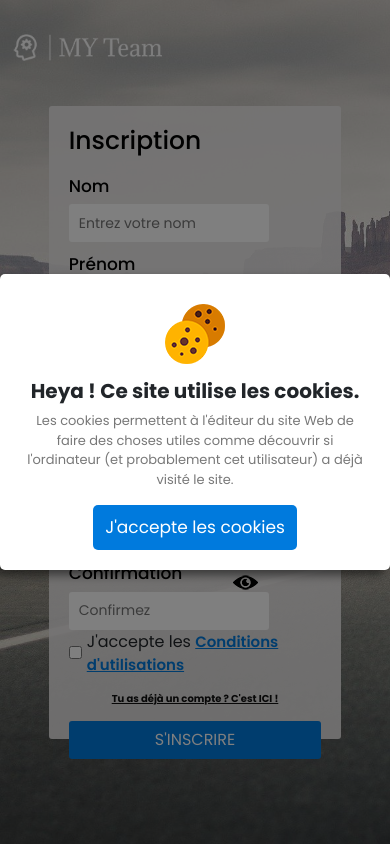
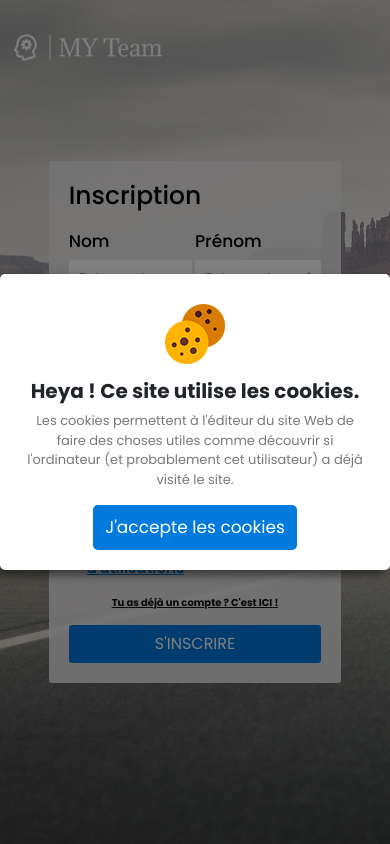
Before and after one commit to Romm1002/myteam, a PHP site: page /pages/inscription.php in a window 390 px wide. Run offline with PHP 8.4, Linux system fonts and the light colour scheme; some libraries are stand-ins or nearby versions.

Commit message:
V 1.3 (styles)

```diff
--- a/modeles/Messagerie.php
+++ b/modeles/Messagerie.php
@@ -92,16 +92,16 @@ class Messagerie extends Modele{
         }
     }
 
-    /**
-     * Set the value of idUtilisateur
-     *
-     * @return  self
-     */
-    public function setIdUtilisateur($idUtilisateur)
-    {
-        $this->idUtilisateur = $idUtilisateur;
+    // /**
+    //  * Set the value of idUtilisateur
+    //  *
+    //  * @return  self
+    //  */
+    // public function setIdUtilisateur($idUtilisateur)
+    // {
+    //     $this->idUtilisateur = $idUtilisateur;
 
-        return $this;
-    }
+    //     return $this;
+    // }
 }
 ?>
--- a/modeles/Utilisateurs.php
+++ b/modeles/Utilisateurs.php
@@ -4,16 +4,10 @@ class Utilisateurs extends Modele{
     private $idUtilisateur;
     private $nom;
     private $prenom;
-    private $mdp;
-    private $dateNaiss;
     private $email;
-    private $idposte;
     private $photoProfil;
     private $poste;
     private $grade;
-    private $bool;
-    private $token;
-    private $date;
     private $ip;
 
     public function __construct($id = null, $nom = null, $prenom = null, $dateNaiss = null, $email = null, $photoProfil = null, $poste = null, $grade = null)
--- a/pages/styles/styleInscription.css
+++ b/pages/styles/styleInscription.css
@@ -83,7 +83,6 @@ body .container-inscription .inscription-content form .form-ligne label, body .c
     font-weight: 500;
 }
 body .container-inscription .inscription-content form .form-ligne input, body .container-inscription .inscription-content form .form-ligne-solo input{
-    min-width: 200px;
     width: 100%;
     max-width: 100%;
     height: 38px;
@@ -159,20 +158,11 @@ body .container-inscription .inscription-footer button{
 
     body .container-inscription{
         width: 75%;
-        height: 75%;
         padding: 20px;
     }
 
     body .container-inscription .inscription-header h1{
         font-size: 25px;
-    }
-
-    body .container-inscription .inscription-content form .form-ligne{
-        flex-direction: column;
-    }
-
-    body .container-inscription .inscription-content form .form-ligne input, body .container-inscription .inscription-content form .form-ligne-solo input{
-        width: 200%;
     }
 
     body .container-inscription .inscription-content form .form-ligne img#mdp1{
```
